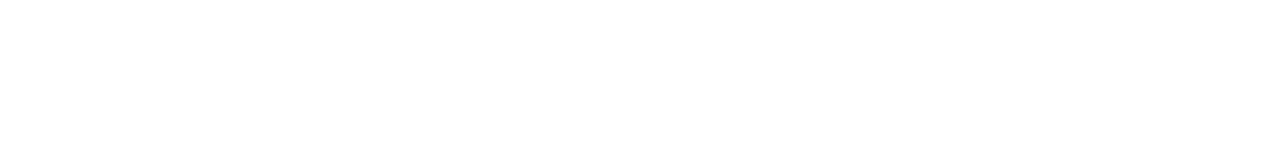
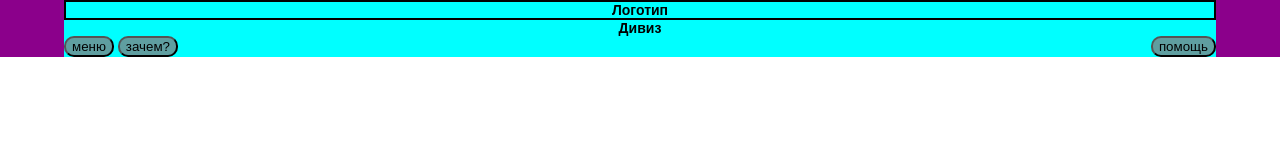
Before and after one commit to DanMuzhanovsky/1-, a plain HTML site: page index.html in a window 1280 px wide. Drawn offline with Linux system fonts and the light colour scheme.

Commit message:
сделал шапку

```diff
--- a/css/style.css
+++ b/css/style.css
@@ -0,0 +1,44 @@
+html,body{
+	margin: 0;
+	padding: 0;
+	height: 100%;
+}
+header{
+	background-color:darkmagenta;
+}
+.wrapper{
+}
+.page-body{
+}
+body{
+	font-family: Arial, Helvetica, sans-serif;
+	font-size: 14px;
+
+}
+.container{
+	background-color: aqua;
+	width: 90%;
+	margin: 0 auto;
+	box-sizing: border-box;
+}
+.header__logotipe{
+	border: 2px solid;
+
+	text-align: center;
+	font-weight: 900;
+}
+.header__deviz{
+	text-align: center;
+	font-weight: 700;
+}
+button{
+	background-color: cadetblue;
+	border-radius: 10px;
+}
+.button__help{
+	text-align: right;
+}
+
+a,a:visited{
+	color: aqua;
+}
--- a/index.html
+++ b/index.html
@@ -1,12 +1,27 @@
 <!DOCTYPE html>
 <html class="page" lang="ru">
 <head>
+	<link rel="stylesheet" href="css/style.css">
 	<meta charset="UTF-8">
 	<meta name="viewport" content="width=device-width, initial-scale=1.0">
-	<title>Barbershop</title>
+	<title>my first projekt</title>
 </head>
 <body class="page-body">
+	<div class="wrapper">
+		<header>
+			<div class="container">
+				<div class="header__logotipe"> Логотип</div>
+				<div class="header__deviz"> Дивиз</div>
+				<div class="nav">
+					<button class="button__menu"> меню</button>
+					<button class="button__why"> зачем?</button>
+						<button class="button__help" style="float: right;" type="button"> помощь</in>
+				</div>
+			</div>
+		</header>
+	<footer>
 
-
+	</footer>
+	</div>
 </body>
 </html>
```
